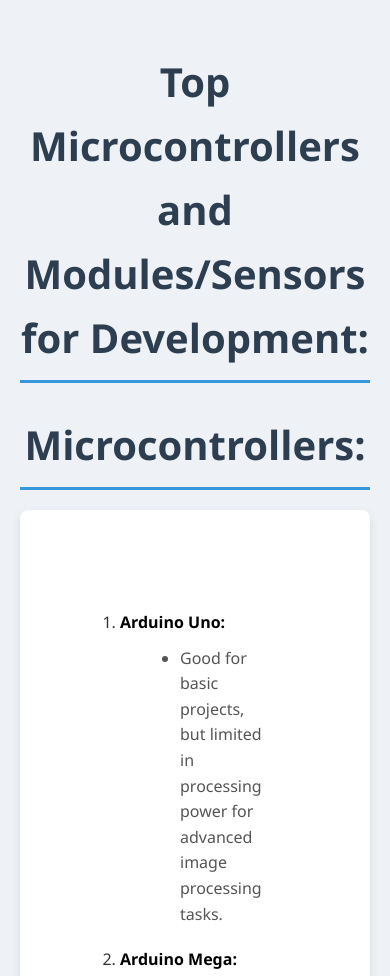
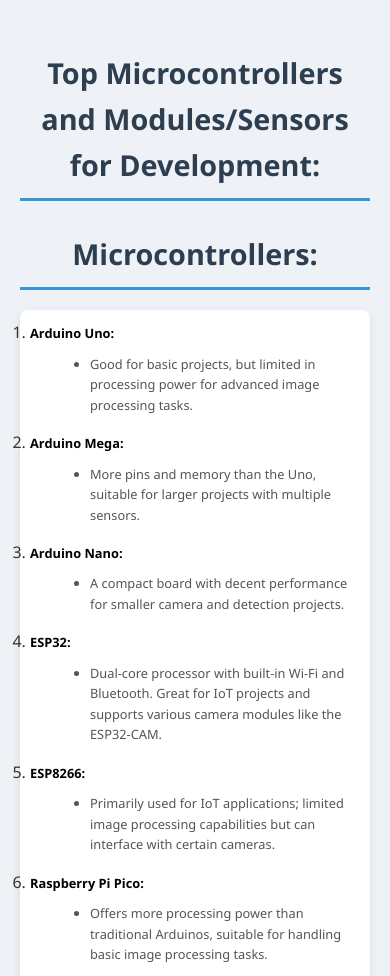
Before and after one commit to roycuadra/Development-Essentials-, a plain HTML site: page index.html in a window 390 px wide. Shown: the top 976 px of the page. Drawn offline with Linux system fonts and the light colour scheme; a script that the page names is missing.

Commit message:
Update main.css

```diff
--- a/main.css
+++ b/main.css
@@ -24,7 +24,7 @@ ol {
     background: #ffffff;
     border-radius: 8px;
     box-shadow: 0 4px 10px rgba(0, 0, 0, 0.1);
-    padding: 100px;
+    padding: 40px; /* Reduced padding for smaller screens */
     margin: 0 auto;
     max-width: 1000px;
 }
@@ -48,3 +48,44 @@ ul li {
     font-size: 1em;
     color: #555;
 }
+
+/* Mobile responsiveness */
+@media (max-width: 768px) {
+    h1 {
+        font-size: 2em; /* Adjust heading size */
+    }
+
+    ol {
+        padding: 20px; /* Further reduce padding on smaller screens */
+    }
+
+    li {
+        margin-bottom: 15px; /* Reduce margin between list items */
+    }
+
+    p {
+        font-size: 0.9em; /* Adjust font size for paragraphs */
+    }
+
+    ul li {
+        font-size: 0.9em; /* Adjust font size for list items */
+    }
+}
+
+@media (max-width: 480px) {
+    h1 {
+        font-size: 1.8em; /* Further adjust heading size */
+    }
+
+    ol {
+        padding: 10px; /* Further reduce padding */
+    }
+
+    p {
+        font-size: 0.8em; /* Further adjust font size */
+    }
+
+    ul li {
+        font-size: 0.8em; /* Further adjust list item font size */
+    }
+}
```
